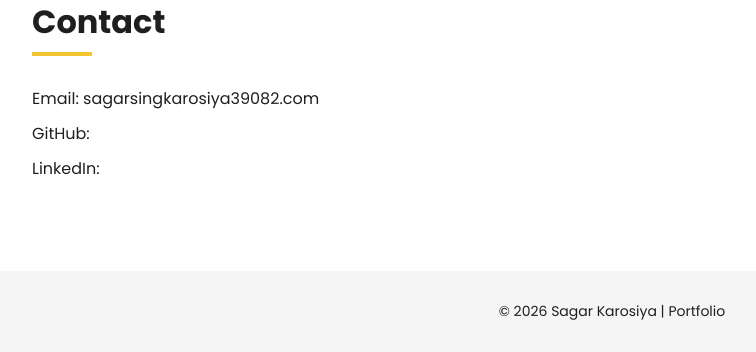
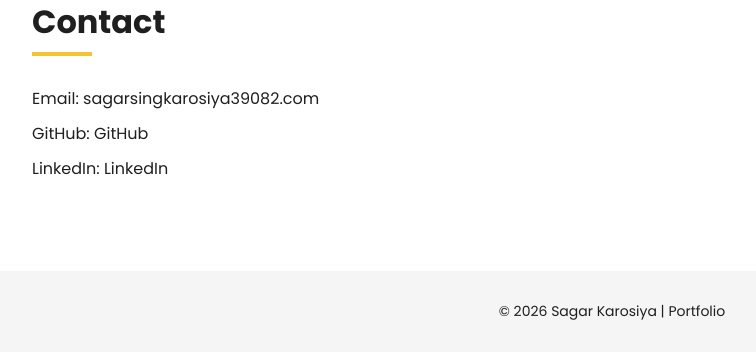
Before and after one commit to SagarKarosiya/Portfolio-Webapp, a Flask app: page / in a window 1280 px wide. Shown: the part 2613-2965 px from the top of the page, without its empty margins (28-784 px from the left). Run offline with Flask 3, Linux system fonts and the light colour scheme.

Commit message:
Update index.html

```diff
--- a/templates/index.html
+++ b/templates/index.html
@@ -117,8 +117,8 @@
 <section id="contact" class="contact">
     <h2 class="section-title">Contact</h2>
     <p>Email: sagarsingkarosiya39082.com</p>
-    <p>GitHub: <link href="https://github.com/SagarKarosiya"></p>
-    <p>LinkedIn:<link href="https:// www.linkedin.com/in/sagar-karosiya-b35527218" > </p>
+    <p>GitHub: <link href="https://github.com/SagarKarosiya"> GitHub </p>
+    <p>LinkedIn:<link href="https:// www.linkedin.com/in/sagar-karosiya-b35527218" > LinkedIn</p>
 </section>
 
 <!-- FOOTER -->
```
